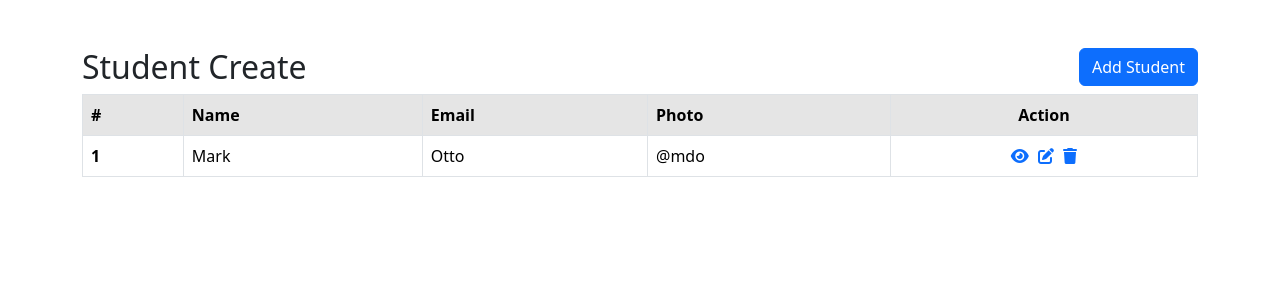
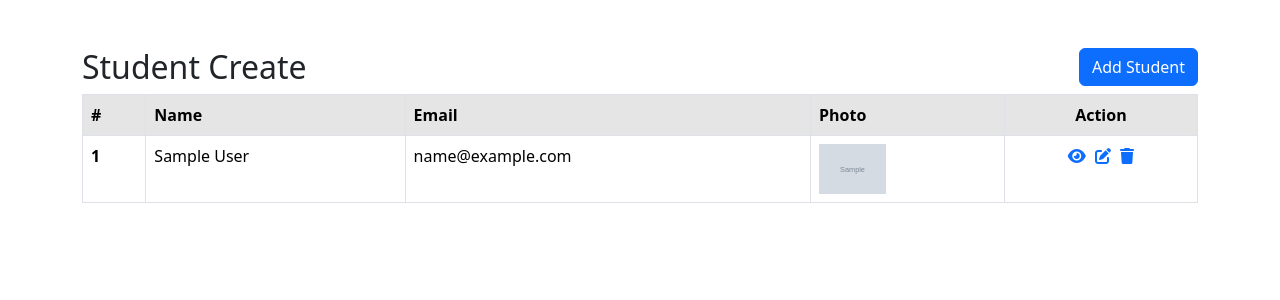
Before and after one commit to Mribrahimkhan360/ajax-laravel-curd, a Laravel app: page /students in a window 1280 px wide. Shown: the top 300 px of the page. Run offline with Laravel 9, Linux system fonts and the light colour scheme; tables that the repository leaves empty hold one stand-in row (values such as "Sample post"); grey boxes marked "Sample" are stand-in pictures; some libraries are stand-ins or nearby versions.

Commit message:
7.41PM 22.03.2025

```diff
--- a/app/Http/Controllers/StudentController.php
+++ b/app/Http/Controllers/StudentController.php
@@ -16,7 +16,8 @@ class StudentController extends Controller
     public function index()
     {
         //
-        return view('students.index');
+        $data['students'] = Student::all();
+        return view('students.index',$data);
     }
 
     /**
--- a/resources/views/students/index.blade.php
+++ b/resources/views/students/index.blade.php
@@ -13,7 +13,8 @@
     <div class="container">
         <div class="row">
             <div class="col-md-12">
-                <table class="table table-hover table-responsive table-bordered">
+                <div class="table-content">
+                    <table class="table table-hover table-responsive table-bordered">
                     <thead>
                     <tr class="table-active">
                         <th scope="col">#</th>
@@ -24,19 +25,24 @@
                     </tr>
                     </thead>
                     <tbody>
+                    @forelse($students as $key=> $student)
                     <tr>
-                        <th scope="row">1</th>
-                        <td>Mark</td>
-                        <td>Otto</td>
-                        <td>@mdo</td>
+                        <th scope="row">{{ ++$key }}</th>
+                        <td>{{ $student['name']}}</td>
+                        <td>{{ $student['email']}}</td>
+                        <td><img class="" src="{{ asset('uploads/student_img/' . $student->photo) }}" height="50" alt="Student Photo"></td>
                         <td class="text-center">
                             <a href=""><i class="fa-solid fa-eye"></i></a>
                             <a href=""><i class="fa-solid fa-pen-to-square" style="margin: 0px 5px"></i></a>
                             <a href=""><i class="fa-solid fa-trash"></i></a>
                         </td>
                     </tr>
+                    @empty
+                        <tr><td><b>No data exist!</b></td></tr>
+                    @endforelse
                     </tbody>
                 </table>
+                </div>
             </div>
         </div>
     </div>
@@ -100,6 +106,9 @@
                         }else{
                             $('.errors').html('');
                             $('.errors').addClass('d-none');
+                            $('.table-content').load(location.href + ' .table-content');
+                           // $('.table-content').load(location.href + ' .table-content');
+
                             dialog.modal('hide');
                         }
                     }
```
Also changed, not shown: public/uploads/student_img/1742649989.jpg (added), public/uploads/student_img/1742650606.jpg (added), public/uploads/student_img/1742650775.JPG (added).
